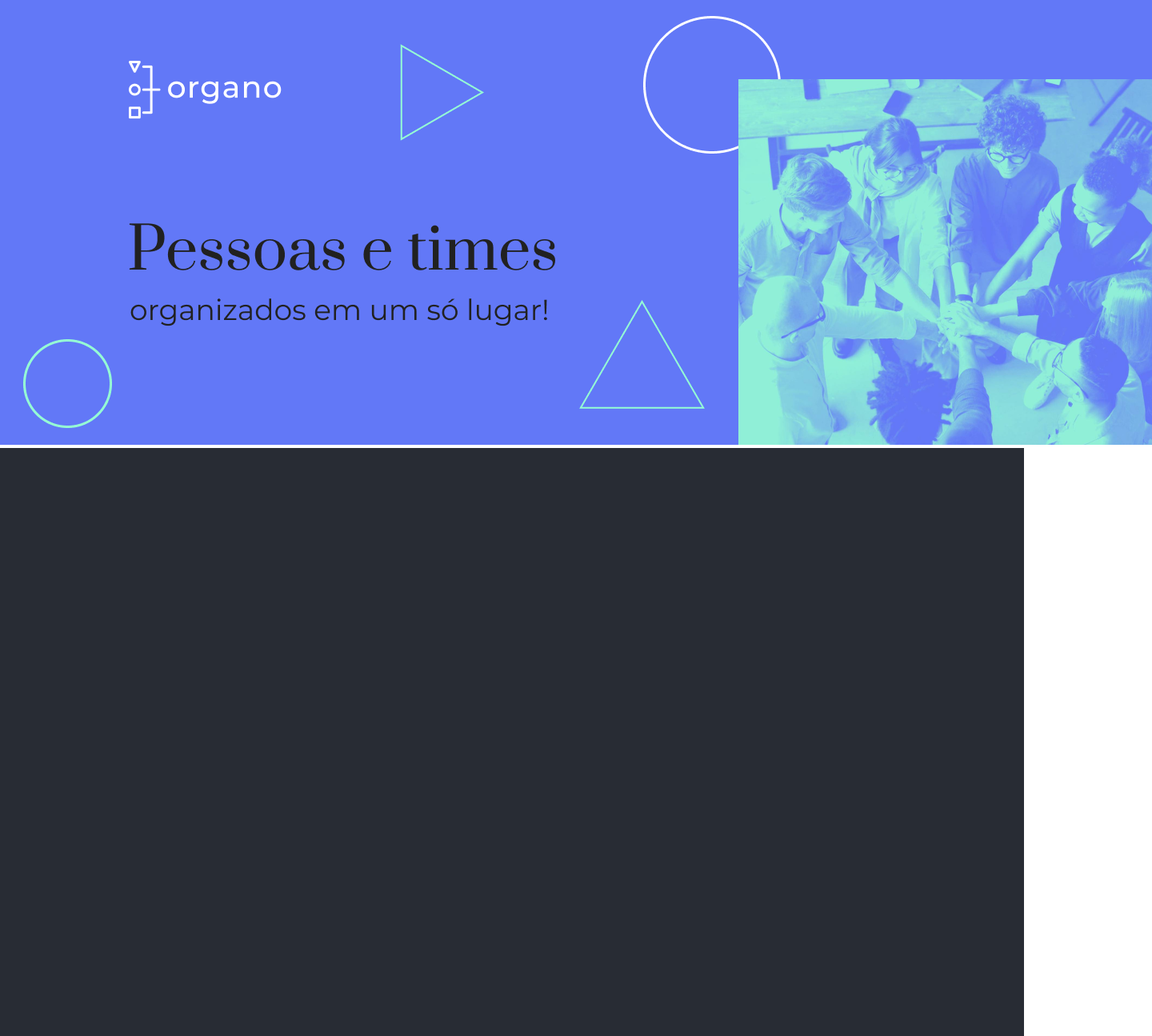
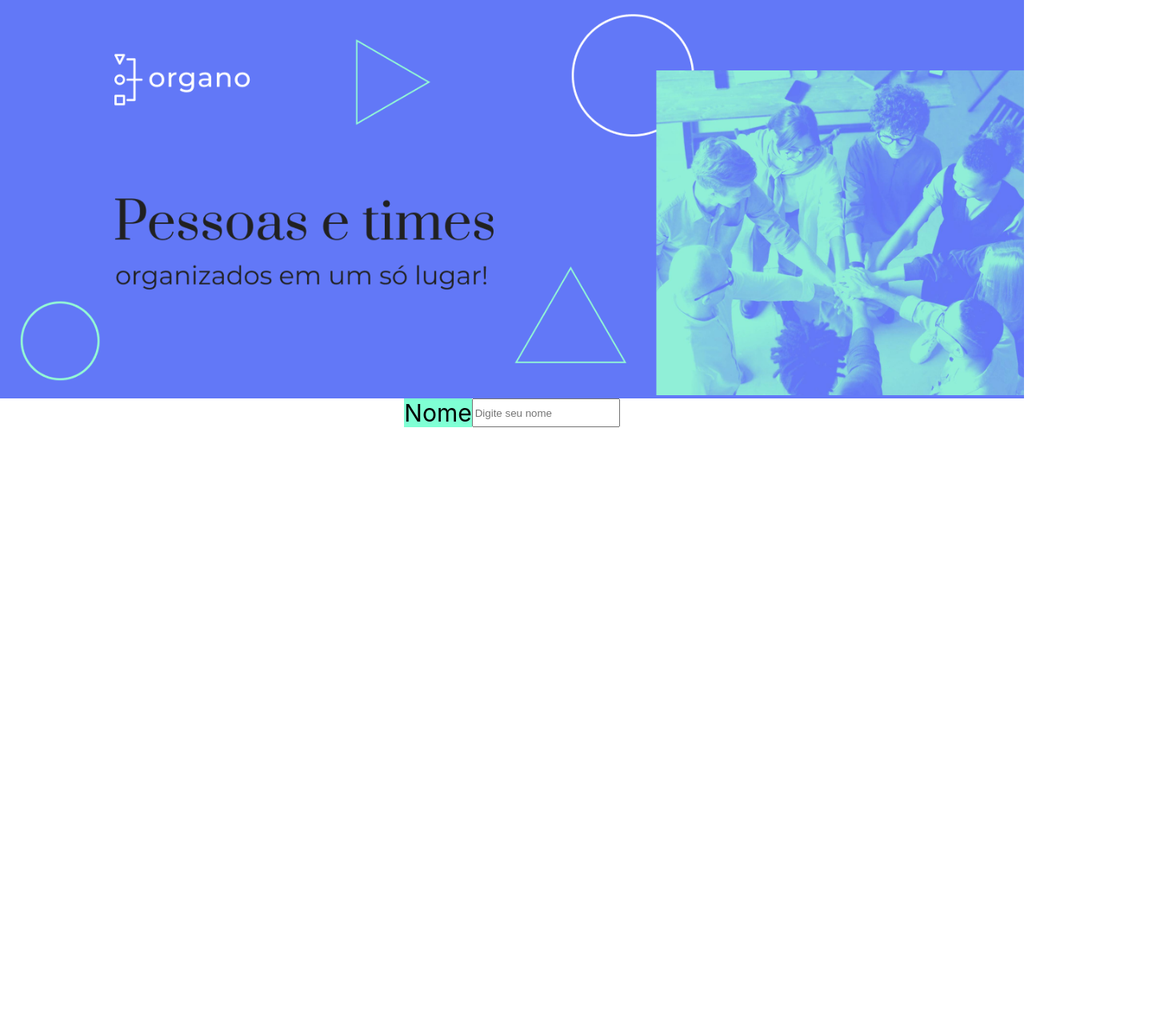
Before and after one commit to LO1701/organo, a React (Create React App) app: page / in a window 1280 px wide. Shown: the top 1295 px of the page at 80% size, 1440 px wide, since content can reach past the window. After the commit the page ends 800 px from the top, so only its background shows below. Built offline with nearby package versions, Linux system fonts and the light colour scheme.

Commit message:
Praticando

```diff
--- a/src/App.css
+++ /dev/null
@@ -1,38 +0,0 @@
-.App {
-  text-align: center;
-}
-
-.App-logo {
-  height: 40vmin;
-  pointer-events: none;
-}
-
-@media (prefers-reduced-motion: no-preference) {
-  .App-logo {
-    animation: App-logo-spin infinite 20s linear;
-  }
-}
-
-.App-header {
-  background-color: #282c34;
-  min-height: 100vh;
-  display: flex;
-  flex-direction: column;
-  align-items: center;
-  justify-content: center;
-  font-size: calc(10px + 2vmin);
-  color: white;
-}
-
-.App-link {
-  color: #61dafb;
-}
-
-@keyframes App-logo-spin {
-  from {
-    transform: rotate(0deg);
-  }
-  to {
-    transform: rotate(360deg);
-  }
-}
--- a/src/App.js
+++ b/src/App.js
@@ -1,13 +1,11 @@
-import './App.css';
-import { Banner } from './components/Banner';
+import { Banner } from './components/Banner/Banner';
+import { CampoTexto } from './components/CampoTexto';
 
 function App() {
   return (
-    <div className="App">
+    <div>
       <Banner />
-      <header className="App-header">
-
-      </header>
+      <CampoTexto label={'Nome'} type={'text'} placeholder={'Digite seu nome'}/>
     </div>
   );
 }
--- a/src/components/Banner.js
+++ /dev/null
@@ -1,9 +0,0 @@
-import imgBanner from '../../public/img/banner.png';
-
-export const Banner = () => {
-    return(
-        <>
-            <img src={imgBanner} alt='Imagem banner'/>
-        </>
-    );
-}
--- /dev/null
+++ b/src/components/Banner/Banner.css
@@ -0,0 +1,8 @@
+.banner {
+    background-color: #6278F7;
+    text-align: center;
+}
+
+.banner img {
+    max-width: 100%;
+}
--- /dev/null
+++ b/src/components/Banner/Banner.js
@@ -0,0 +1,10 @@
+import imgBanner from '../../img/banner.png';
+import '../Banner/Banner.css'
+
+export const Banner = () => {
+    return(
+        <header className='banner'>
+            <img src={imgBanner} alt='Imagem do banner'/>
+        </header>
+    );
+}
--- /dev/null
+++ b/src/components/CampoTexto/CampoTexto.module.css
@@ -0,0 +1,11 @@
+.divExterna {
+    display: flex;
+    justify-content: center;
+    flex-direction: unset
+
+}
+
+.labelInput {
+    font-size: 30px;
+    background: aquamarine;
+}
--- /dev/null
+++ b/src/components/CampoTexto/index.js
@@ -0,0 +1,10 @@
+import styles from './CampoTexto.module.css'
+
+export const CampoTexto = ({label, type, placeholder}) => {
+    return (
+        <div className={styles.divExterna}>
+            <label className={styles.labelInput}>{label}</label>
+            <input type={type} placeholder={placeholder}/>
+        </div>
+    );
+}
```
Also changed, not shown: src/img/banner.png (renamed from public/img/banner.png), src/logo.svg (deleted).
